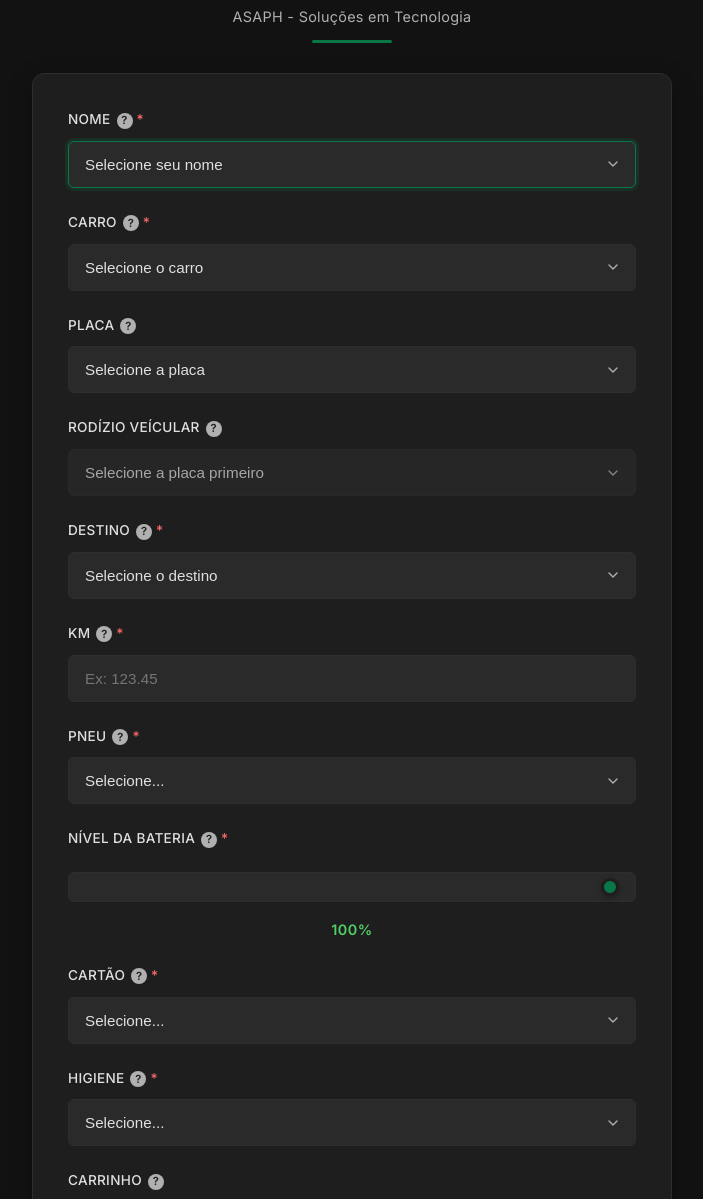
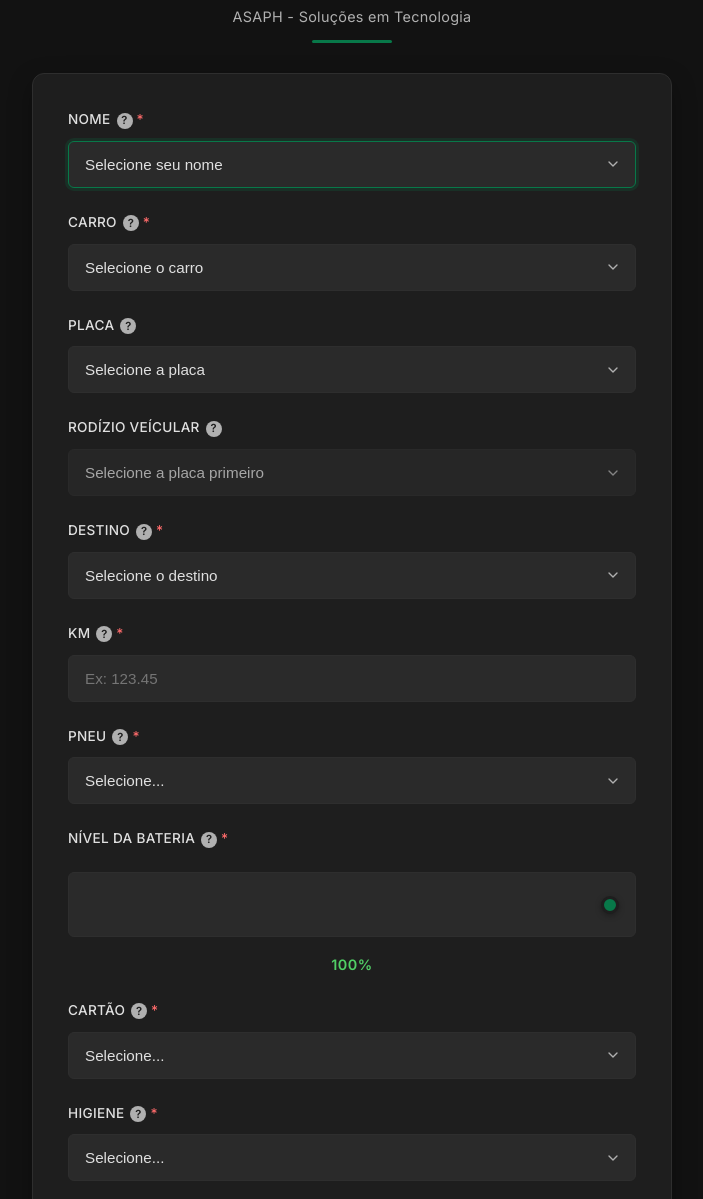
Before and after one commit to roxbrz/index, a plain HTML site: page index.html in a window 1280 px wide. Shown: the part 69-1268 px from the top of the page, without its empty margins (288-991 px from the left). Drawn offline with Linux system fonts and the light colour scheme.

Commit message:
Update index.html

```diff
--- a/index.html
+++ b/index.html
@@ -242,7 +242,7 @@
         .battery-meter {
             width: 100%;
             -webkit-appearance: none;
-            height: 8px;
+            height: 65px;
             border-radius: 4px;
             margin-top: 12px;
             outline: none;
```
